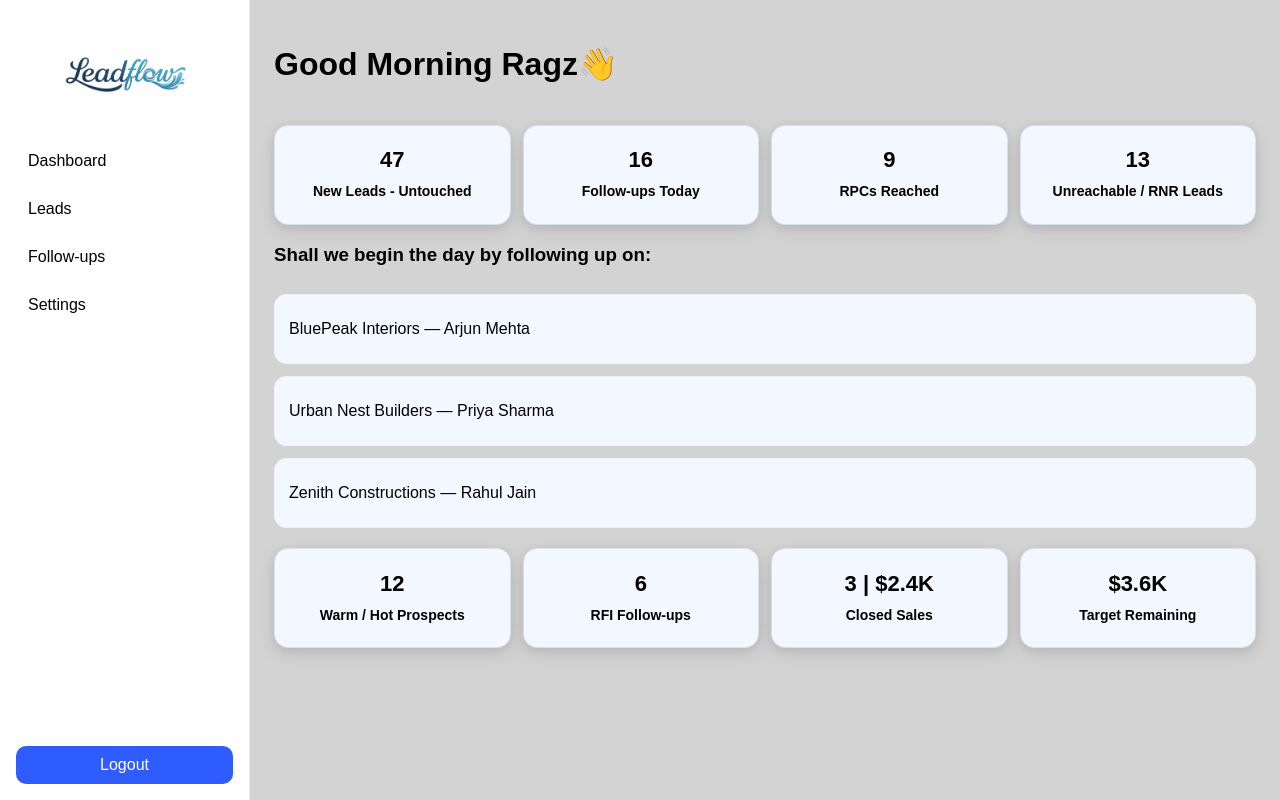
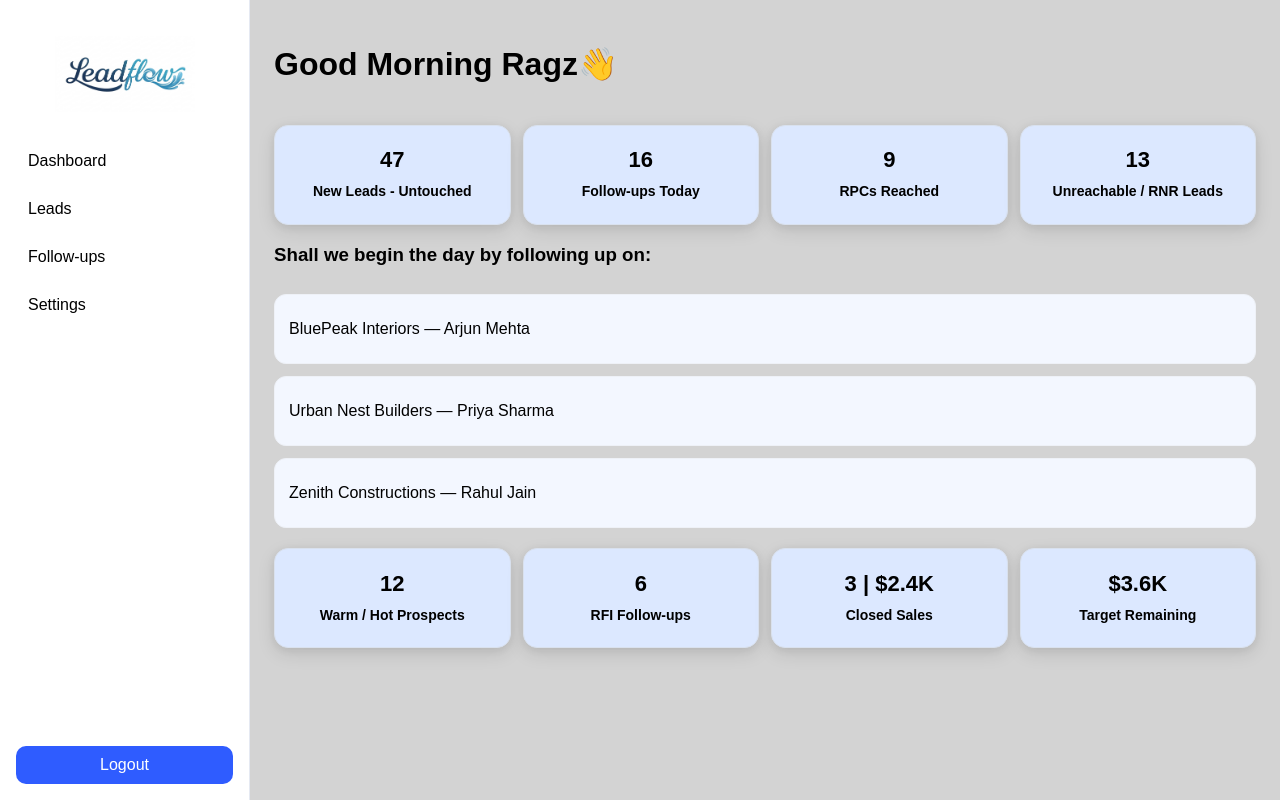
Before and after one commit to stirr3dz3phyr-ship-it/LeadFlow-WarMachine, a React (Vite) app: page / in a window 1280 px wide. Built offline with nearby package versions, Linux system fonts and the light colour scheme.

Commit message:
Update styles.css

```diff
--- a/src/styles.css
+++ b/src/styles.css
@@ -112,7 +112,7 @@ html, body {
 }
 
 .kpi-card {
- background: #f3f7ff;
+ background: #dce8ff;
   border-radius: 14px;
 
   height: 100px;
```
